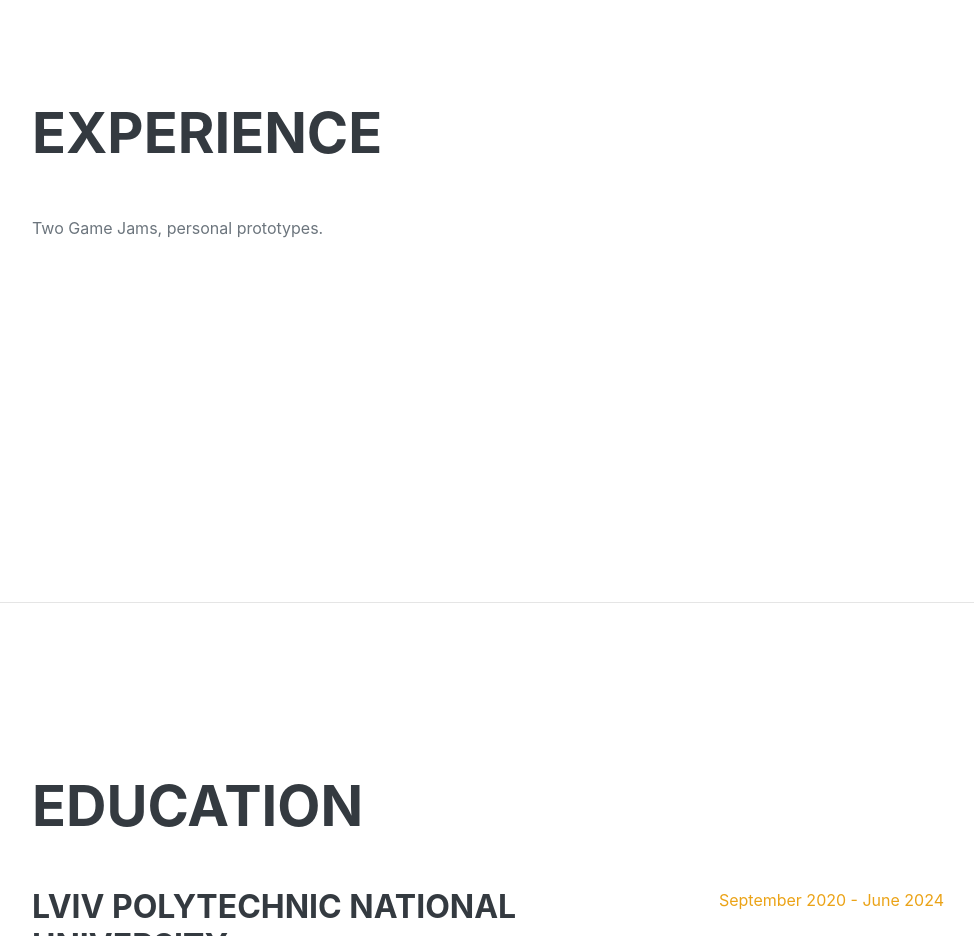
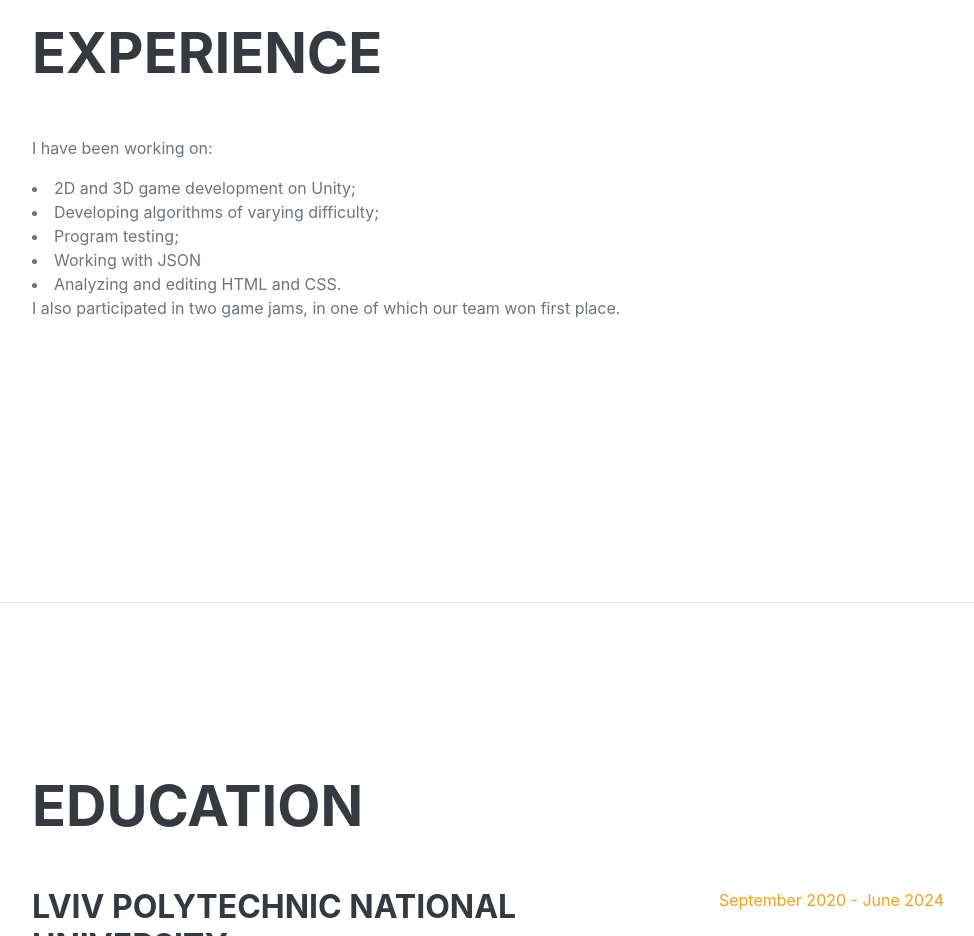
Before and after one commit to wywyzszenie/DenysHula, a plain HTML site: page index.html in a window 1280 px wide. Shown: the part 1800-2736 px from the top of the page, without its empty margins (288-1262 px from the left). Drawn offline with nearby package versions, Linux system fonts and the light colour scheme; a web font is replaced by a local one.

Commit message:
added info (exp)

```diff
--- a/index.html
+++ b/index.html
@@ -1831,12 +1831,16 @@
       <div class="resume-section-content">
         <h2 class="mb-5">Experience</h2>
         <div class="d-flex flex-column flex-md-row justify-content-between mb-5">
-          <!-- <div class="flex-grow-1">
-            <h3 class="mb-0">Programmer</h3>
-            <div class="subheading mb-3"><a href="http://www.steelcityinteractive.co.uk">Steel City Interactive</a>
-            </div> -->
-          <p>Two Game Jams, personal prototypes.
-          </p>
+          <div class="flex-grow-1">
+            <p>I have been working on:
+              <li>2D and 3D game development on Unity;</li>
+              <li>Developing algorithms of varying difficulty;</li>
+              <li>Program testing;</li>
+              <li>Working with JSON</li>
+              <li>Analyzing and editing HTML and CSS.</li>
+              I also participated in two game jams, in one of which our team won first place.<br>
+            </p>
+          </div>
         </div>
         <!-- <div class="flex-shrink-0"><span class="text-primary">August 2020 - ongoing</span></div> -->
       </div>
```
